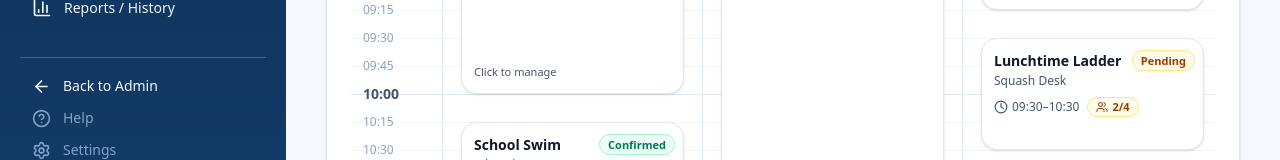
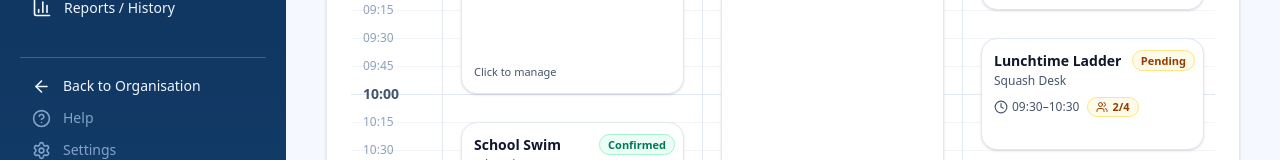
Before and after one commit to gibfesta/gsla-new-sdu, a Next.js app: page /facilities/bookings in a window 1280 px wide. Shown: the part 528-688 px from the top of the page. Built offline with nearby package versions, Linux system fonts and the light colour scheme.

Commit message:
Rename department return link to Organisation

```diff
--- a/components/facilities/FacilitiesDepartmentSidebar.tsx
+++ b/components/facilities/FacilitiesDepartmentSidebar.tsx
@@ -34,7 +34,7 @@ export default function FacilitiesDepartmentSidebar() {
           })}
         </nav>
         <div className="mt-8 border-t border-blue-300/30 pt-3 lg:mt-auto">
-          <Link href="/superuser/dashboard" className="flex items-center gap-3 rounded-lg px-3 py-1.5 text-sm text-blue-50 hover:bg-white/10"><ArrowLeft size={19} aria-hidden="true" />Back to Admin</Link>
+          <Link href="/superuser/dashboard" className="flex items-center gap-3 rounded-lg px-3 py-1.5 text-sm text-blue-50 hover:bg-white/10"><ArrowLeft size={19} aria-hidden="true" />Back to Organisation</Link>
           <span className="flex items-center gap-3 px-3 py-1.5 text-sm text-blue-200/65" title="Coming soon" aria-disabled="true"><CircleHelp size={19} aria-hidden="true" />Help</span>
           <span className="flex items-center gap-3 px-3 py-1.5 text-sm text-blue-200/65" title="Coming soon" aria-disabled="true"><Settings size={19} aria-hidden="true" />Settings</span>
           <p className="mt-3 flex gap-2 rounded-xl border border-blue-300/20 bg-[#194c80] p-3 text-xs leading-4 text-blue-100"><LockKeyhole size={16} className="shrink-0" aria-hidden="true" />Department overview across venues. Editing access will follow account permissions.</p>
```
